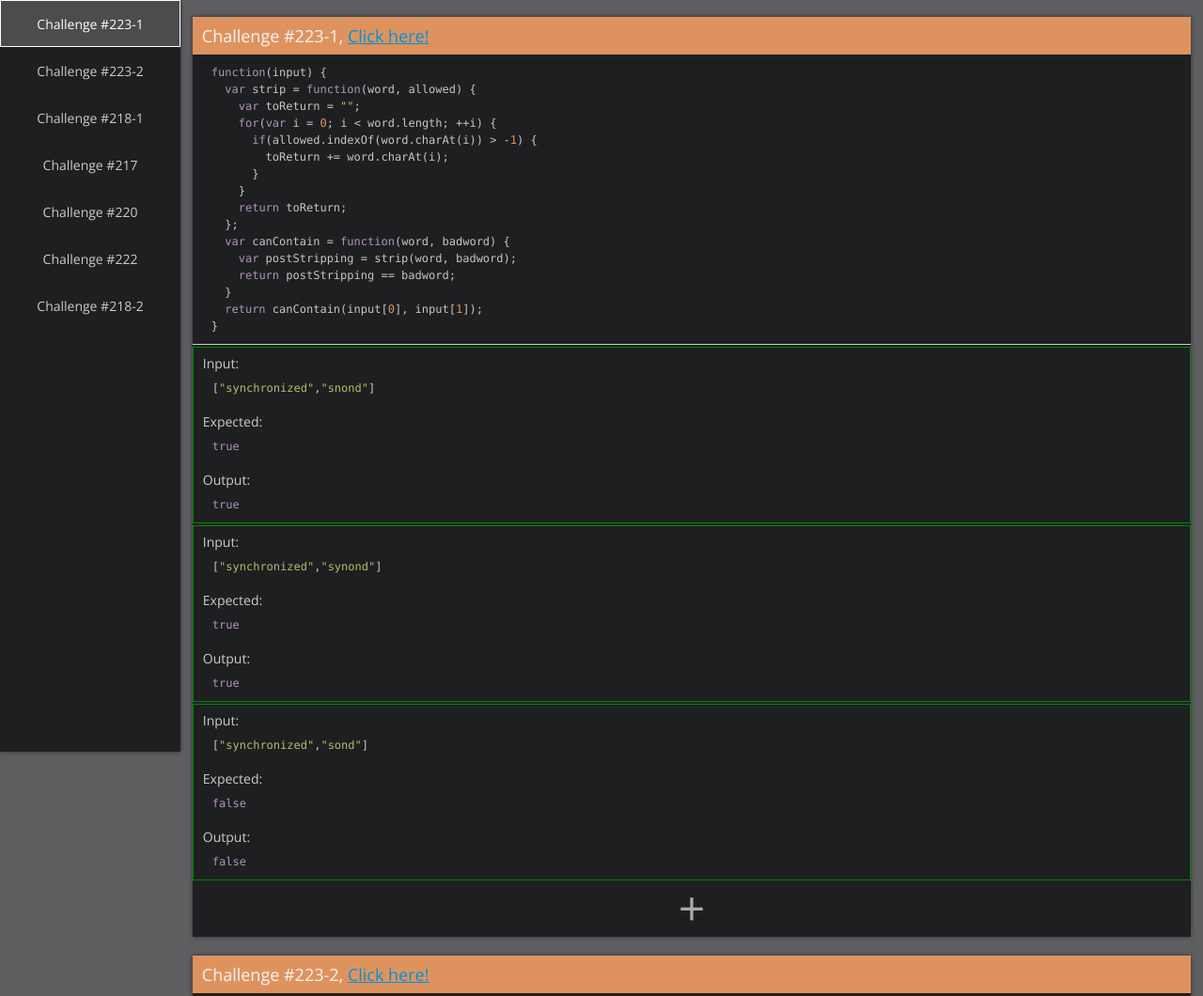
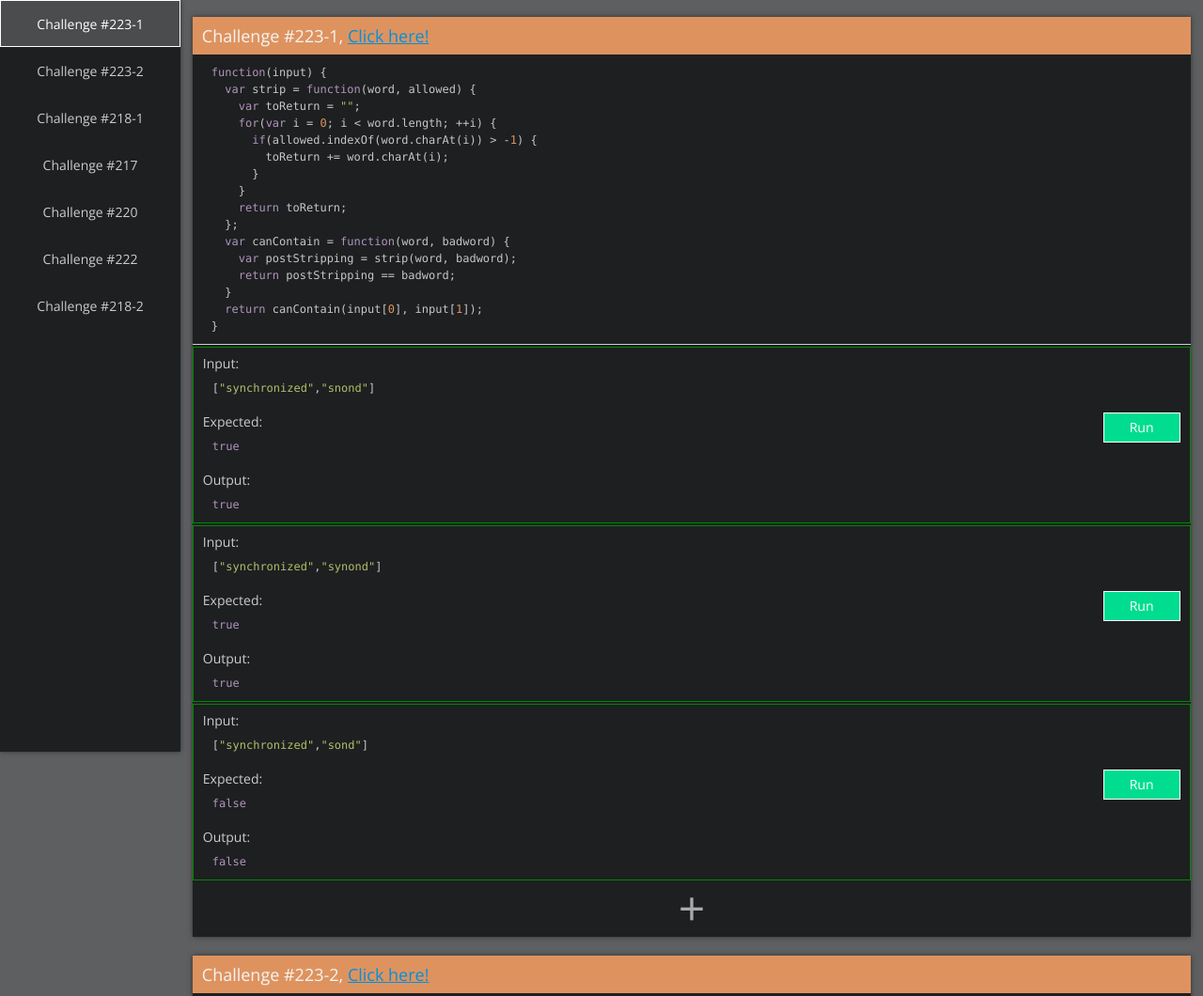
Before and after one commit to fmahmud/coding_challenges, a plain HTML site: page index.html in a window 1280 px wide. Shown: the top 1060 px of the page at 94% size. Drawn offline with nearby package versions, Linux system fonts and the light colour scheme.

Commit message:
Cleaned up test case structure.

```diff
--- a/challenges.js
+++ b/challenges.js
@@ -1,5 +1,8 @@
 var menu = document.getElementById("quick-nav");
 
+function addMenuItem(item) {
+	menu.appendChild(item);
+}
 
 function createTestCase(input, output) {
 	return {
@@ -66,53 +69,101 @@ function createTestCaseDiv(input, expected, got) {
 
 	var inputDiv = document.createElement('div');
 	inputDiv.className = "test-case-input";
-	inputDiv.innerHTML = "<div class='test-label'>Input:</div><pre class='prettyprint'>" + input + "</pre>";
+	inputDiv.innerHTML = "<div class='test-label'>Input:</div>";
+	var inputPre = document.createElement('pre');
+	inputPre.className = "prettyprint";
+	inputPre.innerHTML = input;
+	inputDiv.appendChild(inputPre);
 	wrapper.appendChild(inputDiv);
 
 	var expectedDiv = document.createElement('div');
 	expectedDiv.className = "test-case-expected";
-	expectedDiv.innerHTML = "<div class='test-label'>Expected:</div><pre class='prettyprint'>" + expected + "</pre>";
+	expectedDiv.innerHTML = "<div class='test-label'>Expected:</div>";
+	var expectedPre = document.createElement('pre');
+	expectedPre.className = "prettyprint";
+	expectedPre.innerHTML = expected;
+	expectedDiv.appendChild(expectedPre);
 	wrapper.appendChild(expectedDiv);
 
 	var gotDiv = document.createElement('div');
 	gotDiv.className = "test-case-got";
-	gotDiv.innerHTML = "<div class='test-label'>Output:</div><pre class='prettyprint'>" + got + "</pre>";
+	gotDiv.innerHTML = "<div class='test-label'>Output:</div>";
+	var gotPre = document.createElement('pre');
+	gotPre.className = "prettyprint";
+	gotPre.innerHTML = got;
+	gotDiv.appendChild(gotPre);
 	wrapper.appendChild(gotDiv);
 
-	return wrapper;
+	var buttonsDiv = document.createElement('div');
+	buttonsDiv.className = "test-case-btns";
+	buttonsDiv.innerHTML = "Run";
+	wrapper.appendChild(buttonsDiv);
+
+	return {
+		'wrapper'		: wrapper,
+		'inputDiv'		: inputDiv,
+		'expectedDiv'	: expectedDiv,
+		'gotDiv'		: gotDiv,
+		'inputPre'		: inputPre,
+		'expectedPre'	: expectedPre,
+		'gotPre'		: gotPre,
+		'buttonsDiv'	: buttonsDiv,
+	};
 }
 
-function createChallenge(number, solution, testCases, url) {
+function createChallenge(number, solution, cases, url) {
 	var toReturn = {};
 	toReturn.number = number;
+	toReturn.solution = solution;
 	toReturn.divs = createAndAddSolutionDiv(number, url, solution.toString());
+	toReturn.testCases = [];
 
 	toReturn.scrollTo = function() {
 		toReturn.divs.wrapper.scrollIntoView();
 	};
 
-	toReturn.menuButton = createMenuItem(number, "Challenge #"+number);
-	toReturn.menuButton.onclick = toReturn.scrollTo;
+	toReturn.addNewTestCase = function(testCase) {
+		testCase.divs = createTestCaseDiv(testCase.input, testCase.output, "Not executed yet.");
+		testCase.setCase = function(input, expected) {
+			testCase.input = JSON.stringify(input);
+			testCase.output = JSON.stringify(expected);
+			testCase.divs.inputPre.innerHTML = testCase.input;
+			testCase.divs.expectedPre.innerHTML = testCase.output;
+		};
+		testCase.run = function() {
+			var result = JSON.stringify(solution(JSON.parse(testCase.input)));
+			testCase.divs.gotPre.innerHTML = result;
+			if(result == testCase.output) {
+				testCase.divs.wrapper.className = "test-case-div passed";
+			} else {
+				testCase.divs.wrapper.className = "test-case-div failed";
+			}
+		};
+		testCase.divs.buttonsDiv.addEventListener("click", function() {
+			caseRunner(testCaseNum);
+		});
+		toReturn.testCases.push(testCase);
+		toReturn.divs.testCaseDiv.appendChild(testCase.divs.wrapper);
+	};
 
-	document.getElementById("quick-nav").appendChild(toReturn.menuButton);
-
+	toReturn.runAll = function() {
+		for(var i = 0; i < toReturn.testCases.length; ++i) {
+			toReturn.testCases[i].run();
+		}
+	};
 
 	toReturn.log = function(s) {
 		toReturn.divs.outputDiv.appendChild = toReturn.divs.outputDiv.innerHTML + "<p>" + s + "</p>";
 	};
 
-	toReturn.addTestCaseOutput = function(input, expected, got) {
-		var divToAdd = createTestCaseDiv(input, expected, got);
-		toReturn.divs.testCaseDiv.appendChild(divToAdd);
-	};
+	//setup menu button
+	toReturn.menuButton = createMenuItem(number, "Challenge #"+number);
+	toReturn.menuButton.onclick = toReturn.scrollTo;
+	addMenuItem(toReturn.menuButton);
 
-	toReturn.solution = solution;
-	toReturn.testCases = testCases;
-
-	toReturn.run = function() {
-		for(var i = 0; i < this.testCases.length; ++i) {
-			this.addTestCaseOutput(testCases[i].input, testCases[i].output, JSON.stringify(solution(JSON.parse(testCases[i].input))));
-		}
+	//add all cases.
+	for(var i = 0; i < cases.length; ++i) {
+		toReturn.addNewTestCase(cases[i]);
 	}
 
 	return toReturn;
@@ -353,7 +404,6 @@ challenges.push(createChallenge("218-2", function(input) {
 	for(var i = 0; i < input.length; ++i) {
 		if(input[i].indexOf("viewList();") >= 0) {
 			var aList = todoList.viewList();
-			alert(aList.length);
 			for(var j = 0; j < aList.length; ++j) {
 				output.push(aList[j]);
 			}
@@ -382,7 +432,7 @@ challenges.push(createChallenge("218-2", function(input) {
 // })(), ""));
 
 for(var i = 0; i < challenges.length; ++i) {
-	challenges[i].run();
+	challenges[i].runAll();
 }
 
 prettyPrint();
--- a/style.css
+++ b/style.css
@@ -134,3 +134,21 @@ body {
 	border: 1px solid #ccc;
 	color: white;
 }
+
+.test-case-btns {
+	width: 80px;
+	height: 30px;
+	color: white;
+	background-color: #00dd90;
+	position: relative;
+	margin-right: 1%;
+	margin-top: -11%;
+	float: right;
+	font-family: "Open Sans", sans-serif;
+	font-size: 14px;
+	line-height: 30px;
+	text-align: center;
+	cursor: pointer;
+	border: 1px solid white;
+	z-index: 10;
+}
```
